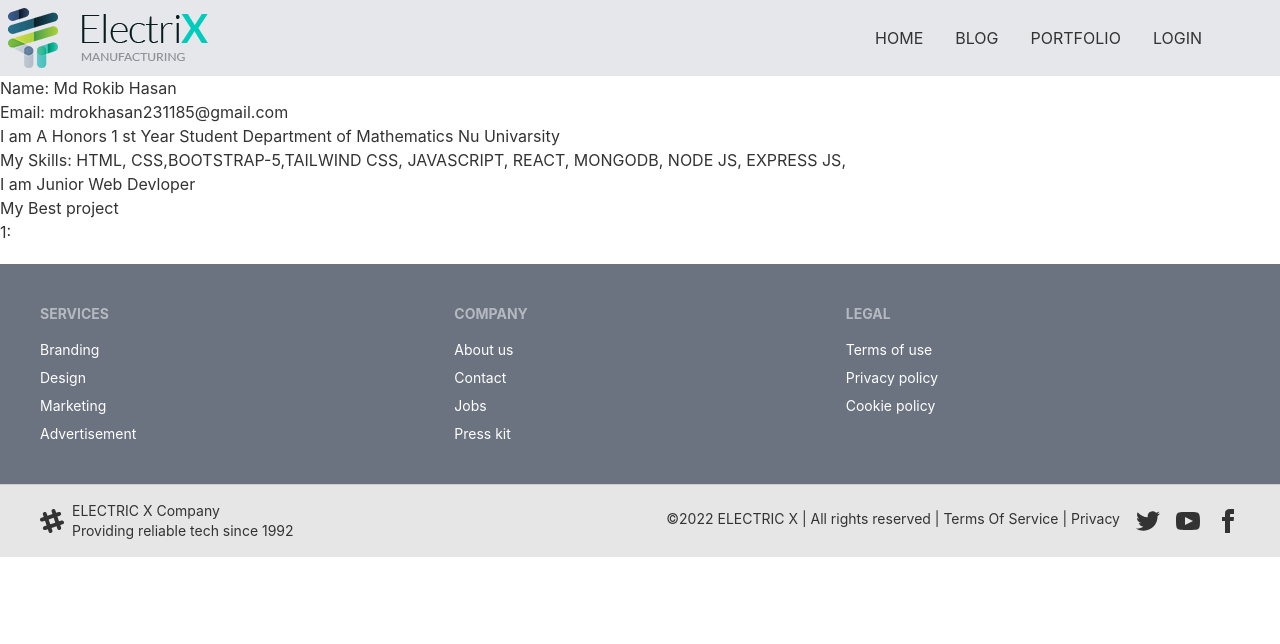
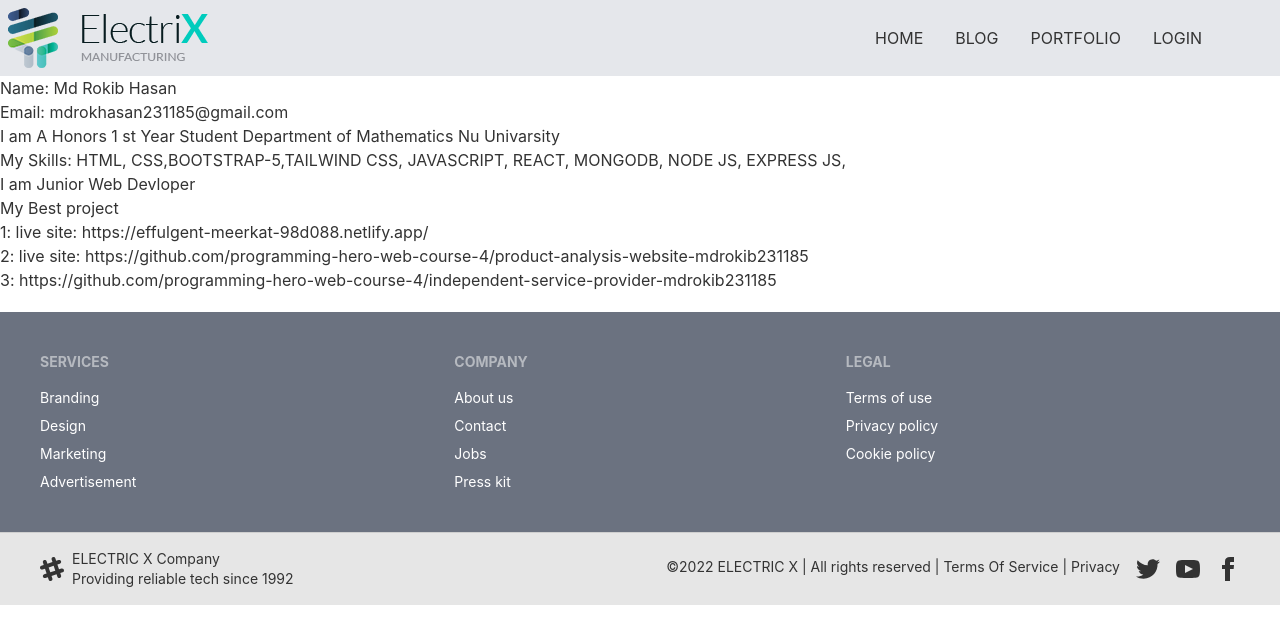
Before and after one commit to mdrokib231185/manufacturer-full-stack-project, a React (Create React App) app: page /portfulio in a window 1280 px wide. Shown: the top 644 px of the page. Built offline with nearby package versions, Linux system fonts and the light colour scheme; no server answers.

Commit message:
my best project add

```diff
--- a/src/Pages/Home/MyPortfulio.js
+++ b/src/Pages/Home/MyPortfulio.js
@@ -3,14 +3,27 @@ import React from 'react';
 const MyPortfulio = () => {
       return (
         <div>
-
           <h1>Name: Md Rokib Hasan</h1>
           <h1>Email: mdrokhasan231185@gmail.com</h1>
-                  <h1>I am A Honors 1 st Year Student Department of Mathematics Nu Univarsity</h1>
-                  <h1>My Skills: HTML, CSS,BOOTSTRAP-5,TAILWIND CSS, JAVASCRIPT, REACT, MONGODB, NODE JS, EXPRESS JS,</h1>
+          <h1>
+            I am A Honors 1 st Year Student Department of Mathematics Nu
+            Univarsity
+          </h1>
+          <h1>
+            My Skills: HTML, CSS,BOOTSTRAP-5,TAILWIND CSS, JAVASCRIPT, REACT,
+            MONGODB, NODE JS, EXPRESS JS,
+          </h1>
           <h1>I am Junior Web Devloper</h1>
           <h1>My Best project</h1>
-                  <h1>1:</h1>
+          <h1>1: live site: https://effulgent-meerkat-98d088.netlify.app/</h1>
+          <h1>
+            2: live site:
+            https://github.com/programming-hero-web-course-4/product-analysis-website-mdrokib231185
+          </h1>
+          <h1>
+            3:
+            https://github.com/programming-hero-web-course-4/independent-service-provider-mdrokib231185
+          </h1>
         </div>
       );
 };
```
Also changed, not shown: 1 other file (tests, documents, lock files or other folders). Lines whose indentation alone changed are shown as unchanged.
